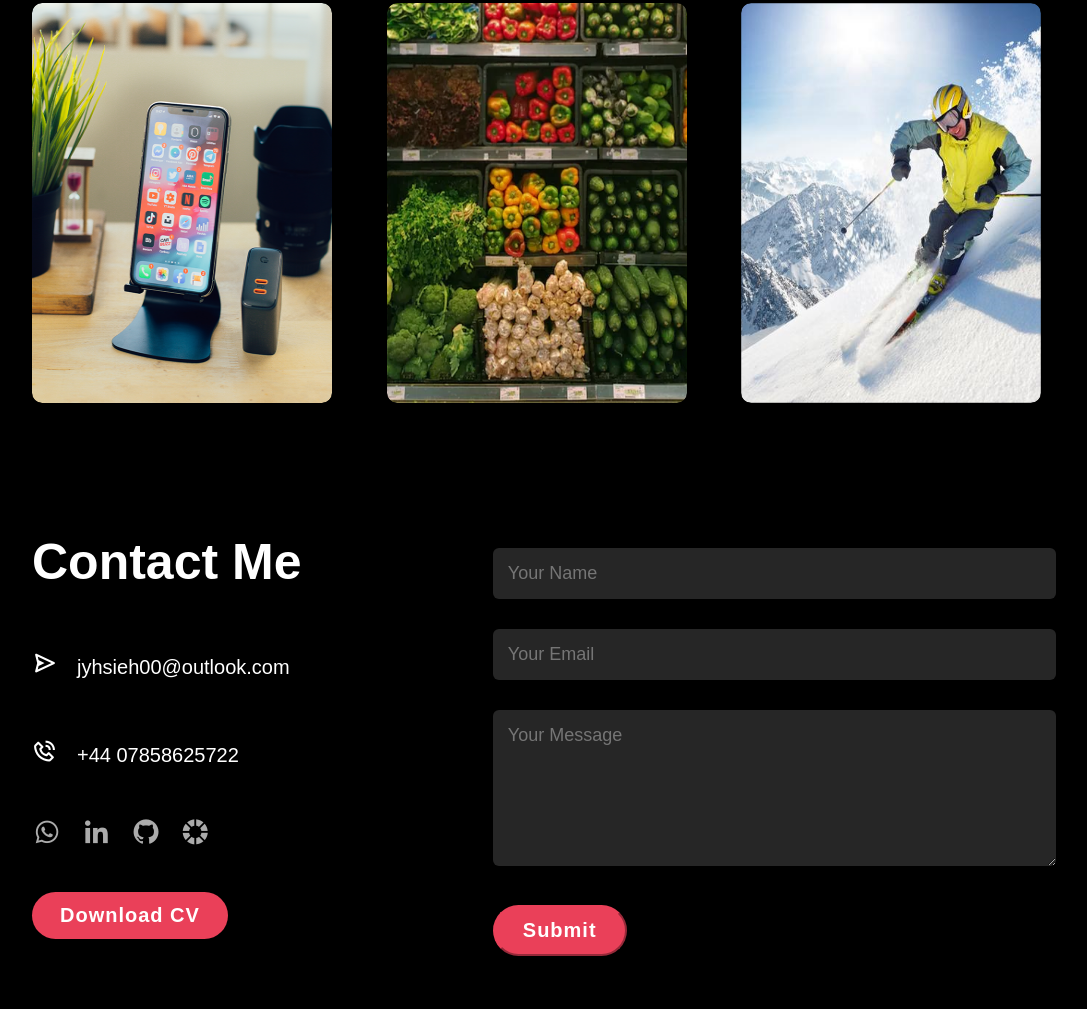
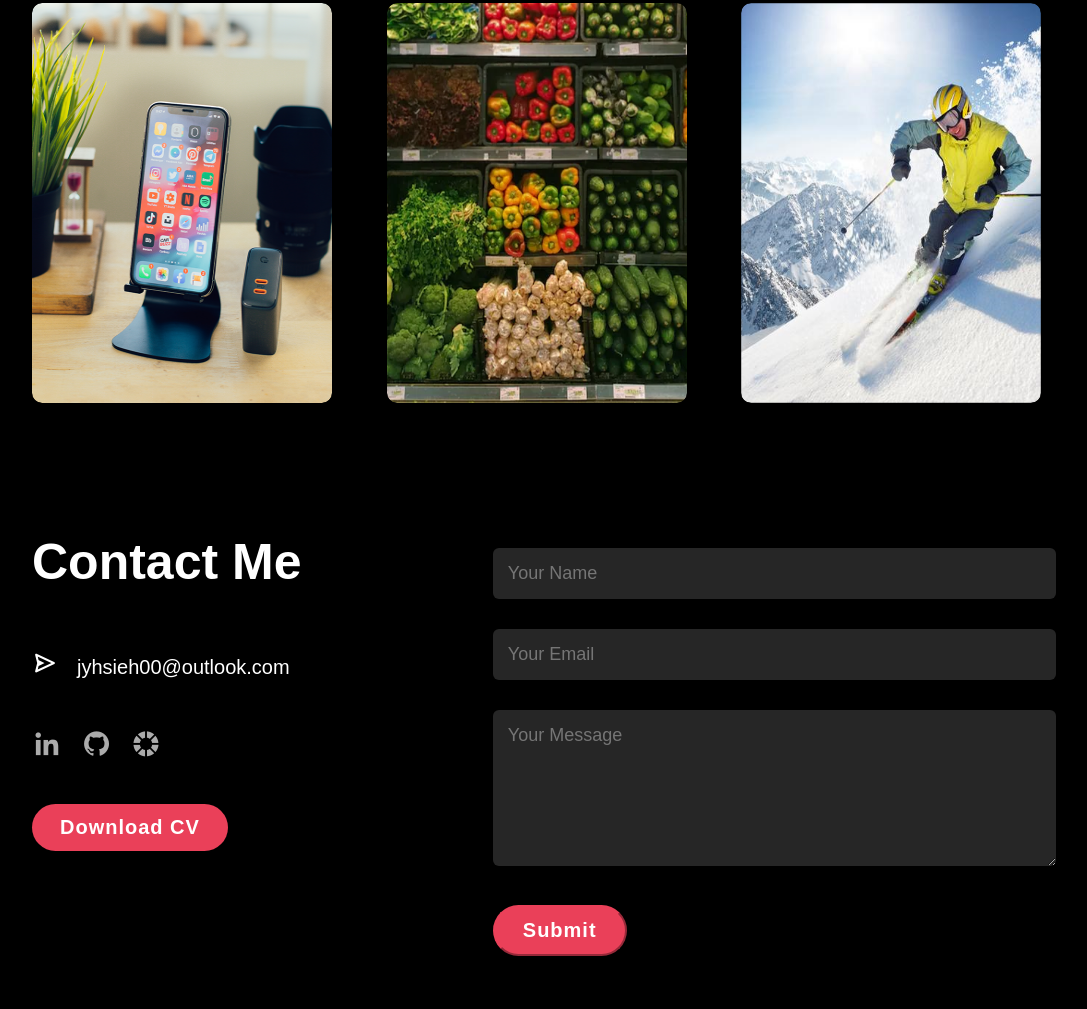
Before and after one commit to jiunyu-hsieh/Lisashay.github.io, a plain HTML site: page index.html in a window 1280 px wide. Shown: the part 2028-3037 px from the top of the page, without its empty margins (96-1183 px from the left). Drawn offline with nearby package versions, Linux system fonts and the light colour scheme.

Commit message:
Update index.html

```diff
--- a/index.html
+++ b/index.html
@@ -49,7 +49,6 @@
             </div>
         </div>
         <div class="contact-icon">
-            <a href="https://wa.me/4407858625722" target="_blank"><i class='bx bxl-whatsapp'></i></a>
             <a href="https://www.linkedin.com/in/jiunyu-hsieh/" target="_blank"><i class='bx bxl-linkedin'></i></a>
             <a href="https://github.com/jiunyu-hsieh?tab=repositories" target="_blank"><i class='bx bxl-github' ></i></a>
             <a href="https://public.tableau.com/app/profile/jiunyu.hsieh" target="_blank"><i class='bx bxs-color'></i></a>
@@ -164,9 +163,7 @@
             <div class="contacts-left">
                 <h1 class="sub-title">Contact Me</h1>
                 <p><i class='bx bx-send'></i>jyhsieh00@outlook.com</p>
-                <p><i class='bx bx-phone-call'></i>+44 07858625722</p>
                 <div class="social-icons">
-                    <a href="https://wa.me/4407858625722" target="_blank"><i class='bx bxl-whatsapp'></i></a>
                     <a href="https://www.linkedin.com/in/jiunyu-hsieh/" target="_blank"><i class='bx bxl-linkedin'></i></a>
                     <a href="https://github.com/jiunyu-hsieh?tab=repositories" target="_blank"><i class='bx bxl-github' ></i></a>
                     <a href="https://public.tableau.com/app/profile/jiunyu.hsieh" target="_blank"><i class='bx bxs-color'></i></a>
```
